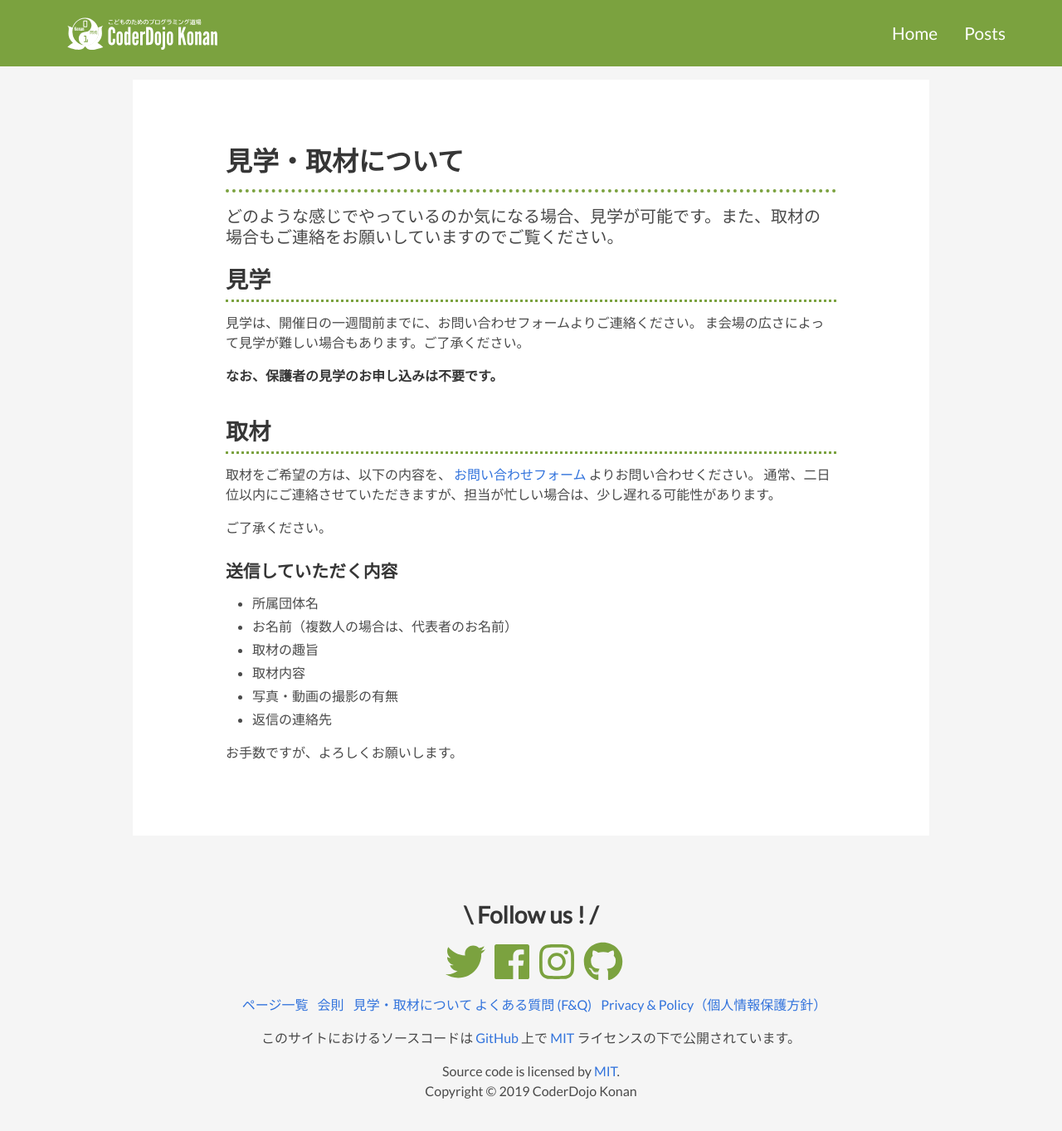
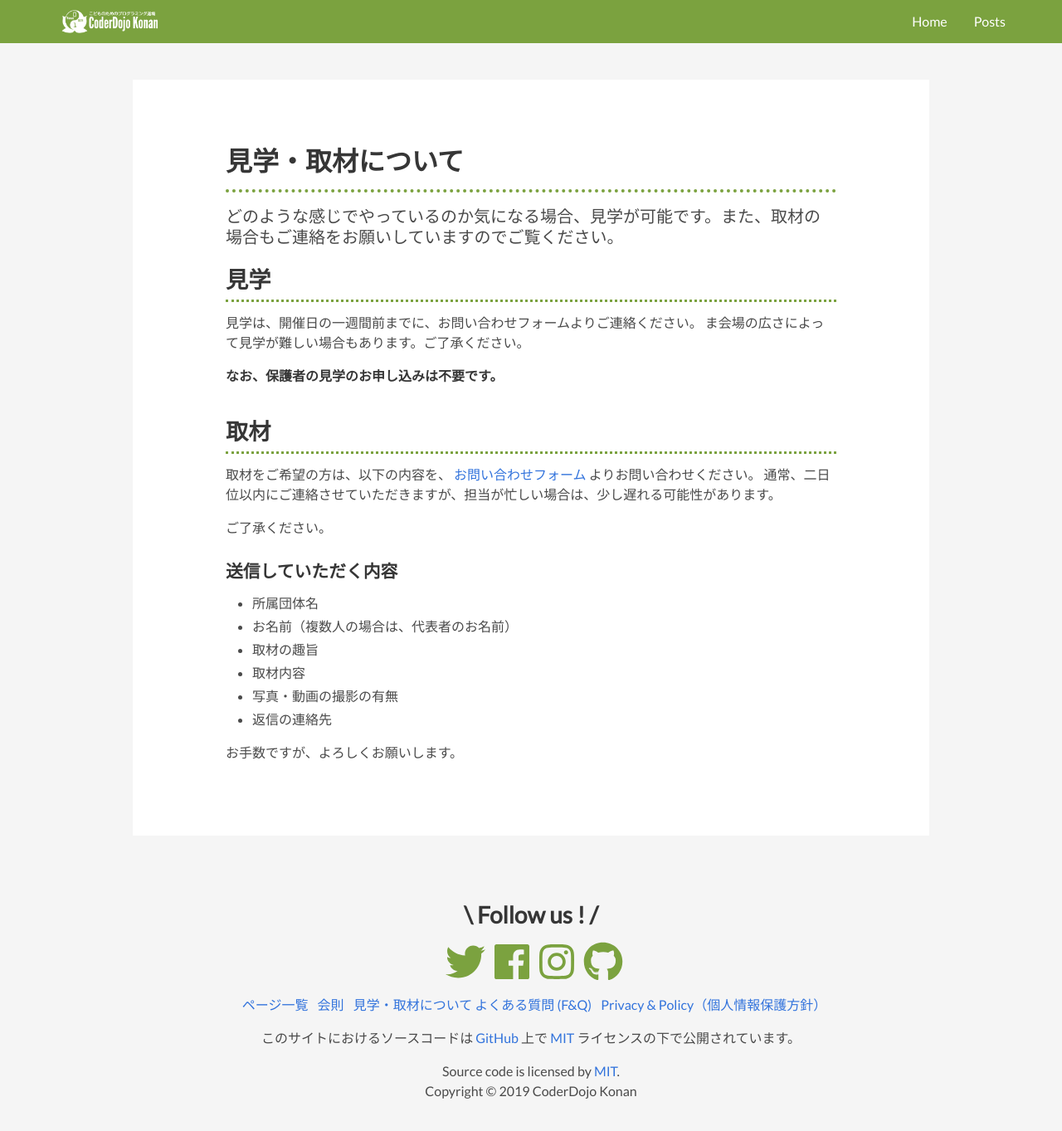
Before and after one commit to coderdojo-konan/website, a Jekyll site: the page built from _pages/visit-interview.md, in a window 1280 px wide and 1400 px high. Shown: the top 1363 px of the window at 83% size. Built offline with Jekyll 4.4.1, drawn with Linux system fonts in a browser that asks for light colours; nearby versions of some CDN libraries; library files that are not in the unit come from our copies.

Commit message:
ロゴの実装変更

```diff
--- a/_includes/_navbar.html
+++ b/_includes/_navbar.html
@@ -2,7 +2,7 @@
   <div class="container">
     <div class="navbar-brand">
         <a class="navbar-item" href="/">
-		<object type="image/svg+xml" data="assets/images/index/logo.svg" height="70%" width="70%"></object>
+		<img src="/assets/images/index/logo.png">
 	</a>
 
         <a role="button" class="navbar-burger burger" aria-label="menu" aria-expanded="false" data-target="navBurger">
--- a/_sass/_navbar.scss
+++ b/_sass/_navbar.scss
@@ -1,7 +1,7 @@
 .navbar{
   background-color: transparent;
   color: $white;
-  height: 5.0rem;
+  height: 3.0rem;
   a { color: $white }
   .navbar-brand {
     .navbar-item {
@@ -9,7 +9,7 @@
     }
   }
   .navbar-item {
-    font-size: 1.3rem;
+    font-size: 1rem;
     padding: 1rem;
 
     &:hover {
```
Also changed, not shown: assets/images/index/logo.png (added), assets/images/index/logo.svg.
